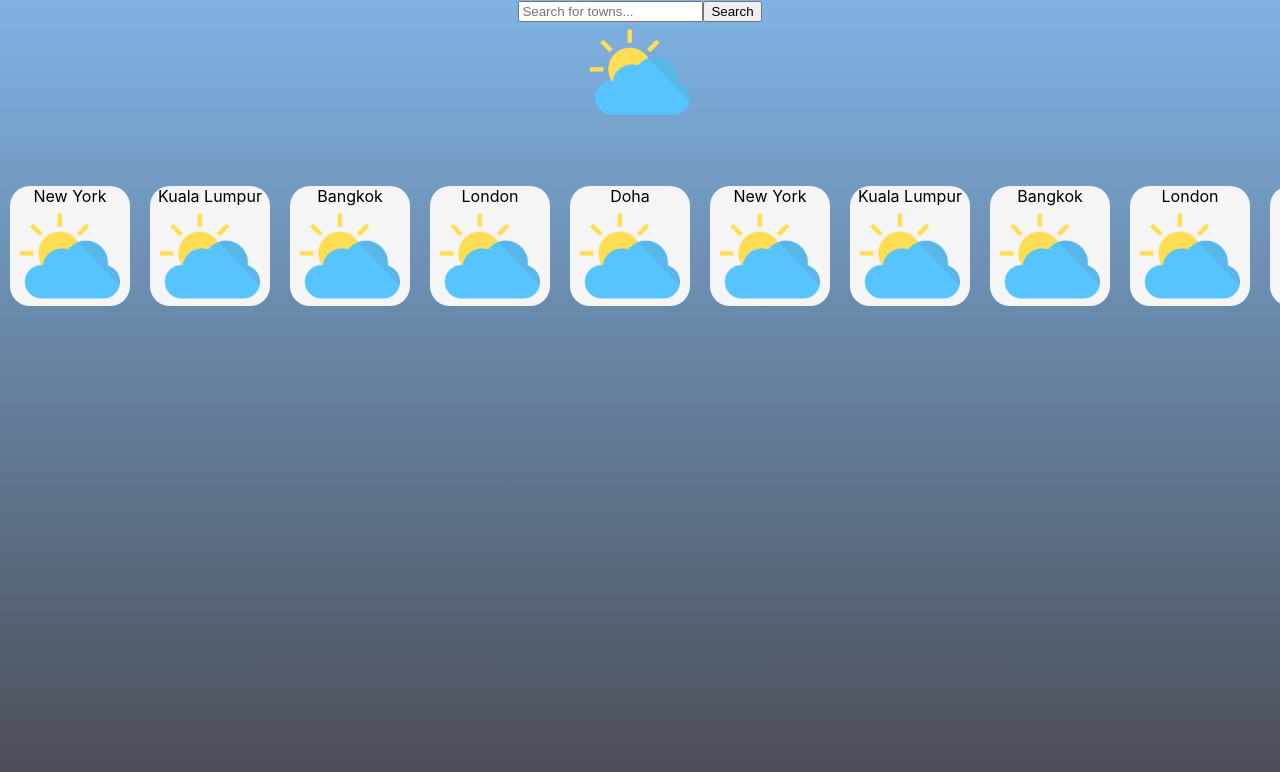
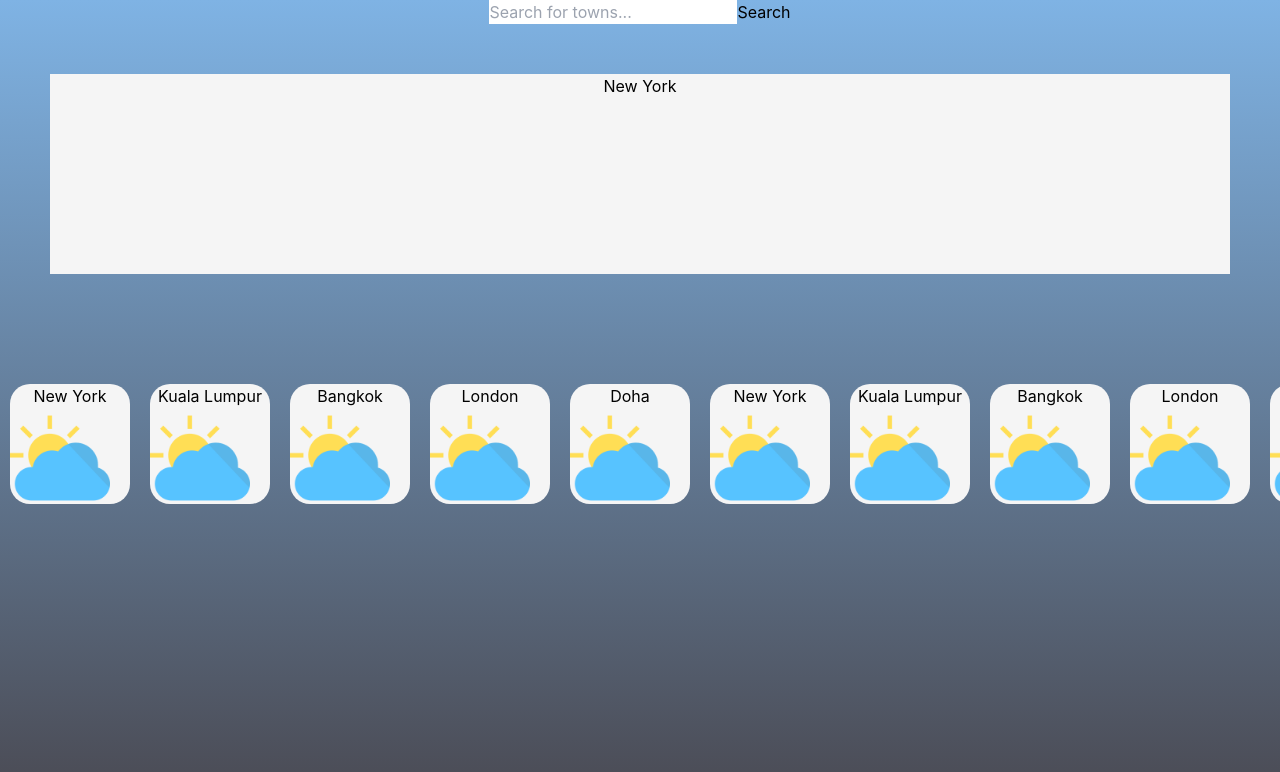
Before and after one commit to AdamAzuddin/weather-app-react, a React (Create React App) app in the folder my-weather/: page / in a window 1280 px wide. Shown: the top 772 px of the page. Built offline with nearby package versions, Linux system fonts and the light colour scheme.

Commit message:
div title change when square widget component is clicked

```diff
--- a/my-weather/package.json
+++ b/my-weather/package.json
@@ -35,5 +35,10 @@
       "last 1 firefox version",
       "last 1 safari version"
     ]
+  },
+  "devDependencies": {
+    "autoprefixer": "^10.4.14",
+    "postcss": "^8.4.21",
+    "tailwindcss": "^3.3.0"
   }
 }
--- /dev/null
+++ b/my-weather/postcss.config.js
@@ -0,0 +1,6 @@
+module.exports = {
+  plugins: {
+    tailwindcss: {},
+    autoprefixer: {},
+  },
+}
--- a/my-weather/src/App.js
+++ b/my-weather/src/App.js
@@ -2,15 +2,20 @@ import "./App.css";
 import Header from "./components/Header";
 import Weather from "./components/Weather";
 import SquareWidgets from "./components/SquareWidgets";
-
-
+import React, { useState } from 'react';
 
 function App() {
+  const [selectedLocation, setSelectedLocation] = useState("New York");
+
+  const handleLocationSelect = (locationName) => {
+    setSelectedLocation(locationName);
+  };
+
   return (
     <div className="App" >
       <Header/>
-      <Weather/>
-      <SquareWidgets/>
+      <Weather name={selectedLocation} />
+      <SquareWidgets onLocationSelect={handleLocationSelect}/>
     </div>
   );
 }
--- a/my-weather/src/components/SquareWidget.js
+++ b/my-weather/src/components/SquareWidget.js
@@ -1,7 +1,7 @@
 import React from "react";
 import sunny from "./sunny.png";
 
-const SquareWidget = ({ name}) => {
+const SquareWidget = ({ name, onClick }) => {
   return (
     <div
       style={{
@@ -9,8 +9,9 @@ const SquareWidget = ({ name}) => {
         height: "120px",
         backgroundColor: "whitesmoke",
         margin: "10px",
-        borderRadius:"20px"
+        borderRadius: "20px",
       }}
+      onClick={onClick}
     >
       <text>{name}</text>
       <img src={sunny} alt="Sunny" style={{ width: 100 }} />
--- a/my-weather/src/components/SquareWidgets.js
+++ b/my-weather/src/components/SquareWidgets.js
@@ -1,7 +1,6 @@
 import React from "react";
 import SquareWidget from "./SquareWidget";
 import ScrollContainer from "react-indiana-drag-scroll";
-
 
 const names = [
   "New York",
@@ -14,11 +13,13 @@ const names = [
   "Bangkok",
   "London",
   "Doha",
-
-
 ];
 
-const SquareWidgets = () => {
+const SquareWidgets = ({ onLocationSelect }) => {
+  const handleClick = (name) => {
+    onLocationSelect(name);
+  };
+
   return (
     <ScrollContainer>
       <div
@@ -29,12 +30,16 @@ const SquareWidgets = () => {
           width: "200%",
           scrollbarWidth: "none",
           scrollbars: "0",
-          marginTop:'50px'
+          marginTop: "50px",
         }}
         className="example"
       >
-        {names.map((name, index ,) => (
-          <SquareWidget key={index}  name={name}/>
+        {names.map((name, index) => (
+          <SquareWidget
+            key={index}
+            name={name}
+            onClick={() => handleClick(name)}
+          />
         ))}
       </div>
     </ScrollContainer>
--- a/my-weather/src/components/Weather.js
+++ b/my-weather/src/components/Weather.js
@@ -1,11 +1,12 @@
 import React from 'react'
 import sunny from './sunny.png'
 
-const Weather = () => {
+const Weather = ({name}) => {
   return (
-    <div>
-        <img src={sunny} alt='Sunny' style={{width
-        :100}}/>
+    <div style={{ backgroundColor: 'whitesmoke', height: '200px', width:'300', margin: '50px'}}>
+       <h1>
+        {name}
+       </h1>
     </div>
   )
 }
--- a/my-weather/src/index.css
+++ b/my-weather/src/index.css
@@ -11,3 +11,33 @@ code {
   font-family: source-code-pro, Menlo, Monaco, Consolas, 'Courier New',
     monospace;
 }
+
+@tailwind base;
+@tailwind components;
+@tailwind utilities
+
+.arrow-container {
+  position: absolute;
+  top: 50%;
+  transform: translateY(-50%);
+  width: 40px;
+  height: 40px;
+  background-color: white;
+  border-radius: 50%;
+  box-shadow: 0px 2px 5px 0px rgba(0, 0, 0, 0.3);
+  display: flex;
+  justify-content: center;
+  align-items: center;
+  cursor: pointer;
+}
+
+.arrow-container:hover .arrow {
+  border-color: transparent transparent transparent #ccc;
+}
+
+.arrow-container .arrow {
+  width: 0;
+  height: 0;
+  border-style: solid;
+  border-width: 10px 0 10px 17.3px;
+}
--- /dev/null
+++ b/my-weather/src/pages/Home.js
@@ -0,0 +1,9 @@
+import React from 'react'
+
+const Home = () => {
+  return (
+    <div></div>
+  )
+}
+
+export default Home
--- /dev/null
+++ b/my-weather/tailwind.config.js
@@ -0,0 +1,10 @@
+/** @type {import('tailwindcss').Config} */
+module.exports = {
+  content: [
+    "./src/**/*.{js,jsx,ts,tsx}"
+  ],
+  theme: {
+    extend: {},
+  },
+  plugins: [],
+}
```
Also changed, not shown: 1 other file (tests, documents, lock files or other folders).
